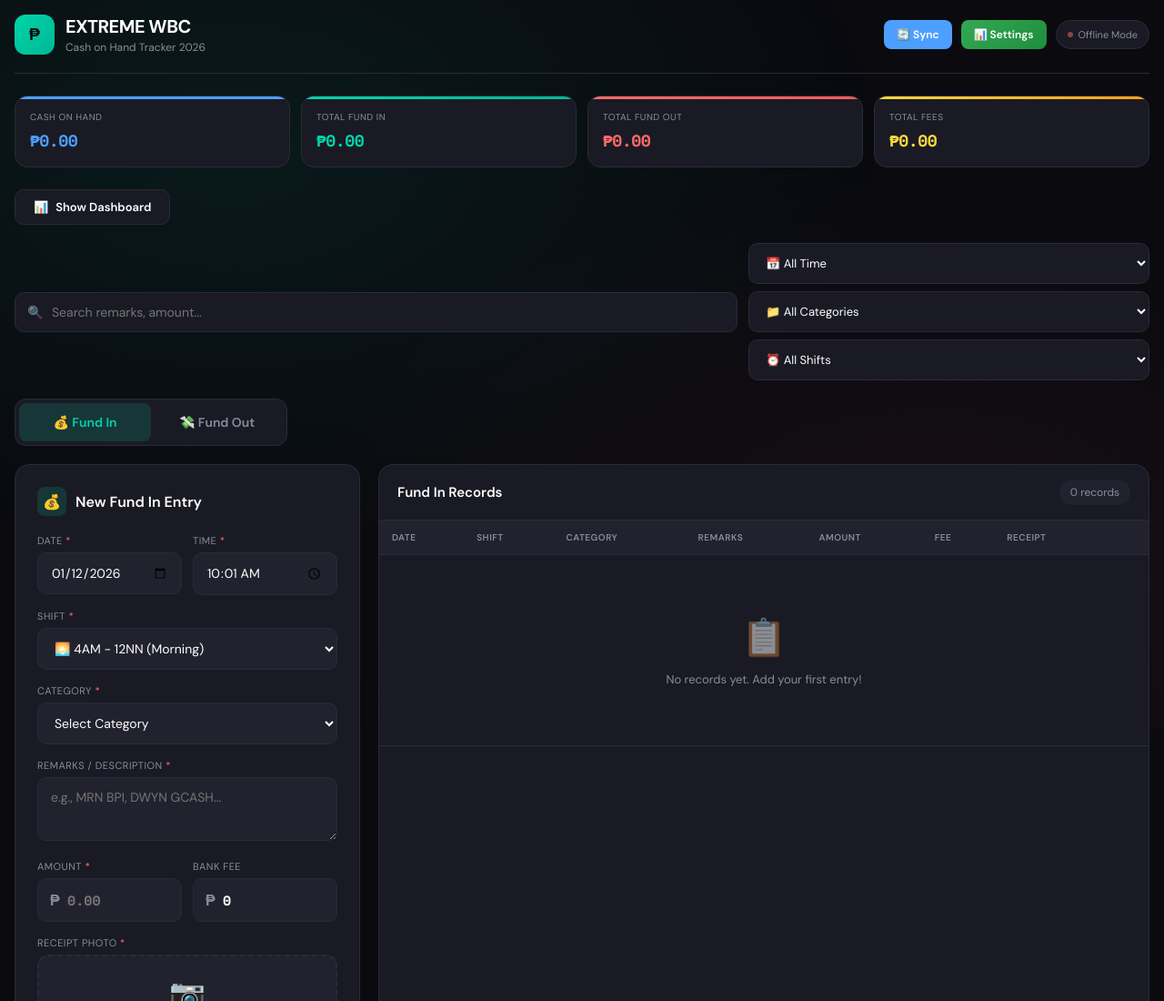
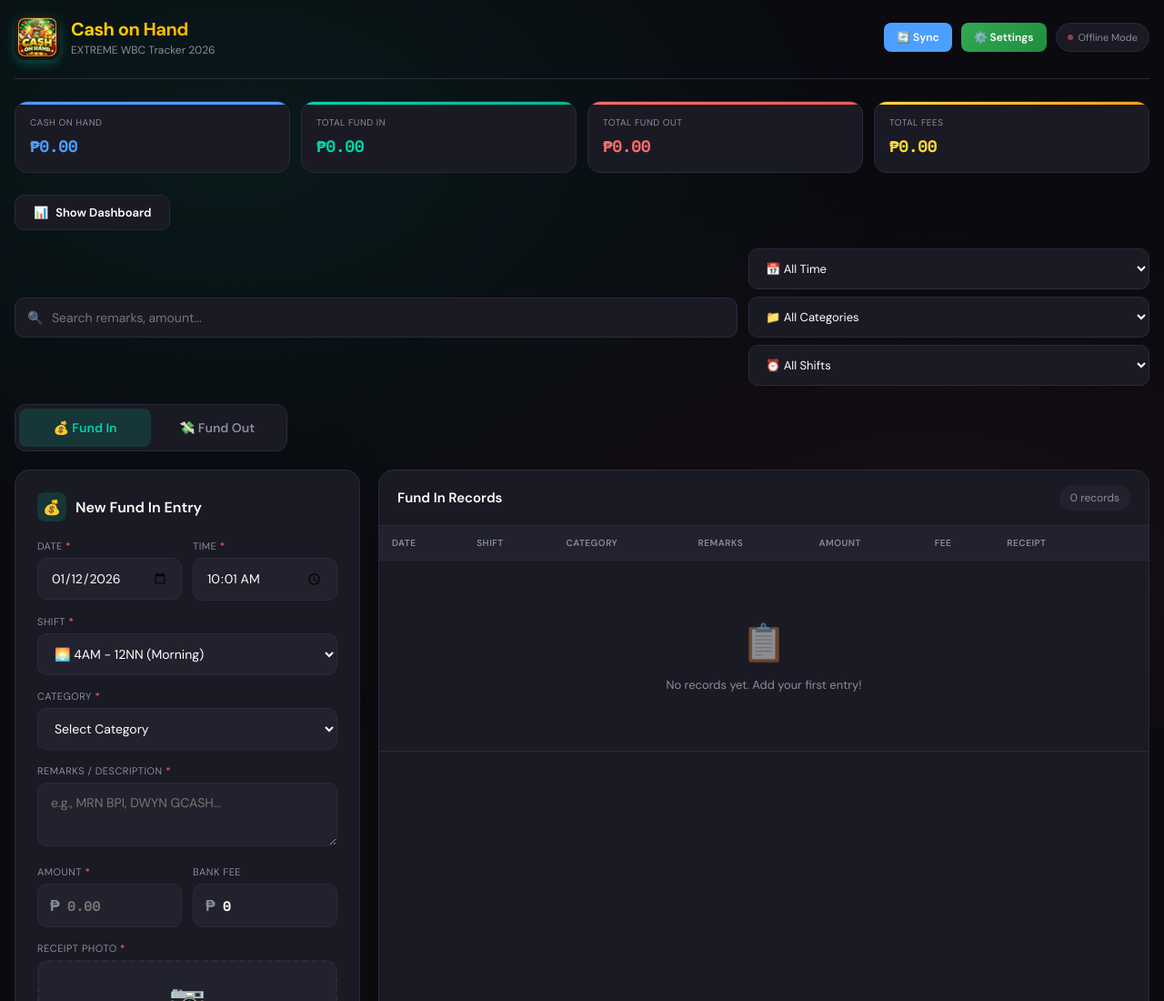
Before and after one commit to wakitv/wbc-coh-tracker, a plain HTML site: page index.html in a window 1280 px wide. Shown: the top 1100 px of the page at 91% size. Drawn offline with nearby package versions, Linux system fonts and the light colour scheme.

Commit message:
Update index.html

```diff
--- a/index.html
+++ b/index.html
@@ -6,8 +6,10 @@
   <meta name="apple-mobile-web-app-capable" content="yes">
   <meta name="apple-mobile-web-app-status-bar-style" content="black-translucent">
   <meta name="theme-color" content="#0a0a0f">
-  <title>EXTREME WBC - Cash on Hand Tracker</title>
+  <title>Cash on Hand - EXTREME WBC Tracker</title>
   <link rel="manifest" href="manifest.json">
+  <link rel="icon" type="image/png" href="icon.png">
+  <link rel="apple-touch-icon" href="icon.png">
   <link href="https://fonts.googleapis.com/css2?family=DM+Sans:wght@400;500;600;700&family=Space+Mono:wght@400;700&display=swap" rel="stylesheet">
   <style>
     :root {
@@ -86,6 +88,14 @@
       gap: 12px;
     }
 
+    .app-logo {
+      width: 50px;
+      height: 50px;
+      border-radius: 12px;
+      object-fit: cover;
+      box-shadow: 0 4px 12px rgba(0, 212, 170, 0.3);
+    }
+
     .logo-icon {
       width: 44px;
       height: 44px;
@@ -103,6 +113,10 @@
       font-size: 20px;
       font-weight: 700;
       letter-spacing: -0.5px;
+      background: linear-gradient(135deg, #ffd700, #ffaa00);
+      -webkit-background-clip: text;
+      -webkit-text-fill-color: transparent;
+      background-clip: text;
     }
 
     .logo span {
@@ -1444,10 +1458,10 @@
   <div class="container">
     <header>
       <div class="logo">
-        <div class="logo-icon">₱</div>
+        <img src="icon.png" alt="Cash on Hand" class="app-logo">
         <div>
-          <h1>EXTREME WBC</h1>
-          <span>Cash on Hand Tracker 2026</span>
+          <h1>Cash on Hand</h1>
+          <span>EXTREME WBC Tracker 2026</span>
         </div>
       </div>
       <div class="header-actions">
@@ -1455,7 +1469,7 @@
           🔄 Sync
         </button>
         <button class="setup-btn" onclick="showGoogleSheetsModal()">
-          📊 Settings
+          ⚙️ Settings
         </button>
         <div class="connection-status" id="connectionStatus">
           <div class="status-dot" id="statusDot"></div>
```
